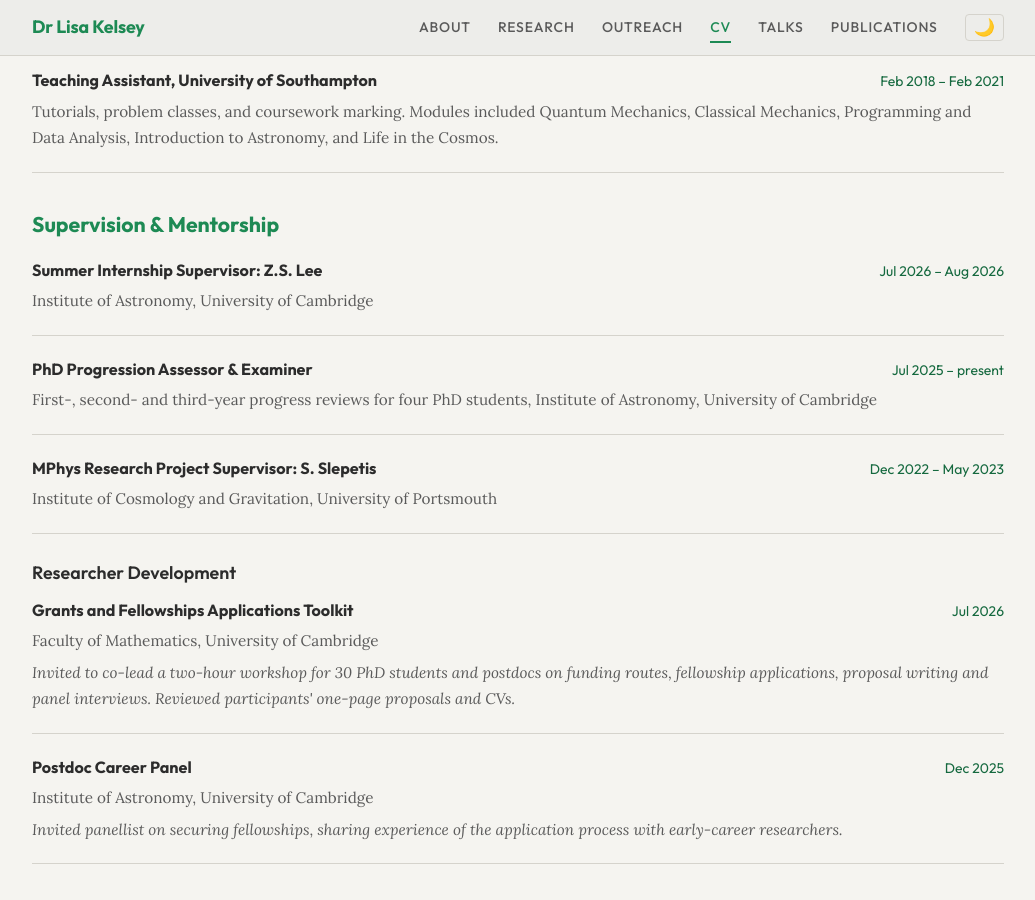
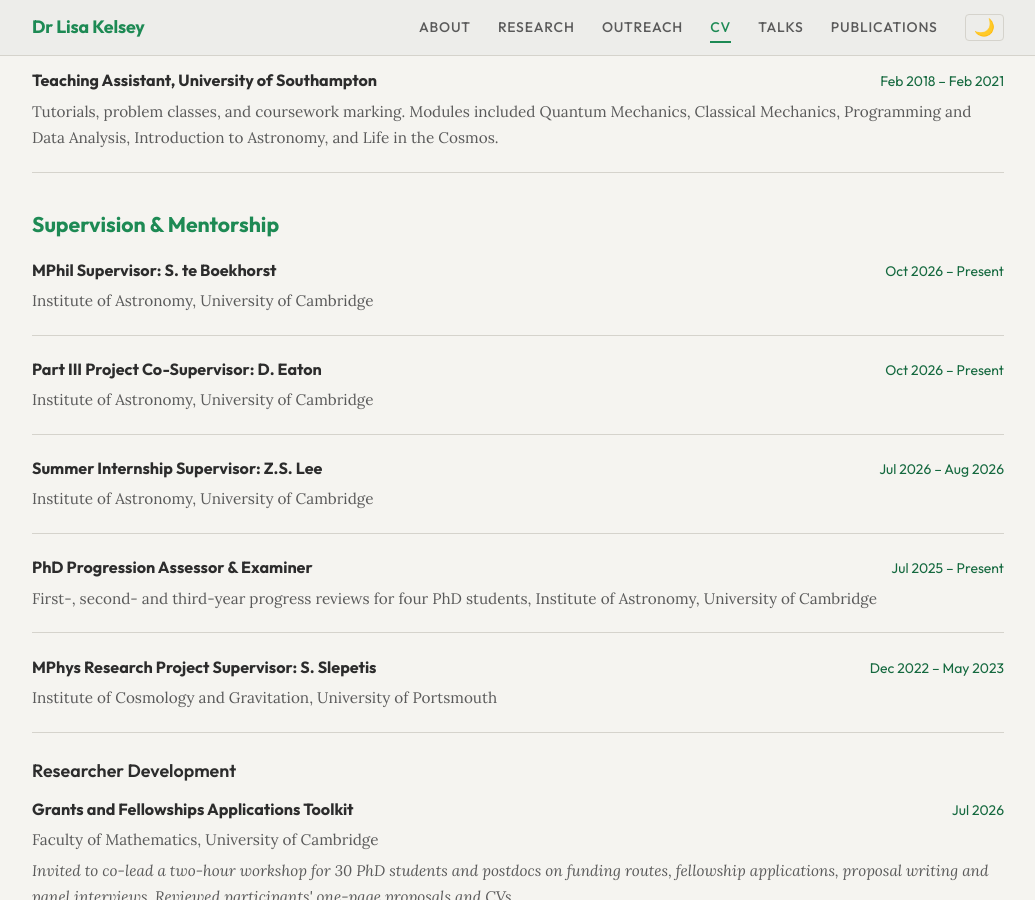
Before and after one commit to LKelsey/LKelsey.github.io, a Jekyll site: the page built from cv.md, in a window 1280 px wide and 900 px high, scrolled down 2256 px. Shown: the whole window, without its empty margins (122-1157 px from the left). Built offline with Jekyll 4.4.1, drawn with Linux system fonts in a browser that asks for light colours.

Commit message:
Add supervision roles and update CV details

```diff
--- a/cv.md
+++ b/cv.md
@@ -156,6 +156,22 @@ Most recent invited seminar: *{{ latest.title }}* —{% assign shown = 0 %}{% fo
 
 <div class="cv-entry">
   <div class="cv-entry-header">
+    <span class="cv-entry-title">MPhil Supervisor: S. te Boekhorst</span>
+    <span class="cv-entry-date">Oct 2026 – Present</span>
+  </div>
+  <div class="cv-entry-detail">Institute of Astronomy, University of Cambridge</div>
+</div>
+
+<div class="cv-entry">
+  <div class="cv-entry-header">
+    <span class="cv-entry-title">Part III Project Co-Supervisor: D. Eaton</span>
+    <span class="cv-entry-date">Oct 2026 – Present</span>
+  </div>
+  <div class="cv-entry-detail">Institute of Astronomy, University of Cambridge</div>
+</div>
+
+<div class="cv-entry">
+  <div class="cv-entry-header">
     <span class="cv-entry-title">Summer Internship Supervisor: Z.S. Lee</span>
     <span class="cv-entry-date">Jul 2026 – Aug 2026</span>
   </div>
@@ -165,7 +181,7 @@ Most recent invited seminar: *{{ latest.title }}* —{% assign shown = 0 %}{% fo
 <div class="cv-entry">
   <div class="cv-entry-header">
     <span class="cv-entry-title">PhD Progression Assessor &amp; Examiner</span>
-    <span class="cv-entry-date">Jul 2025 – present</span>
+    <span class="cv-entry-date">Jul 2025 – Present</span>
   </div>
   <div class="cv-entry-detail">First-, second- and third-year progress reviews for four PhD students, Institute of Astronomy, University of Cambridge</div>
 </div>
```
